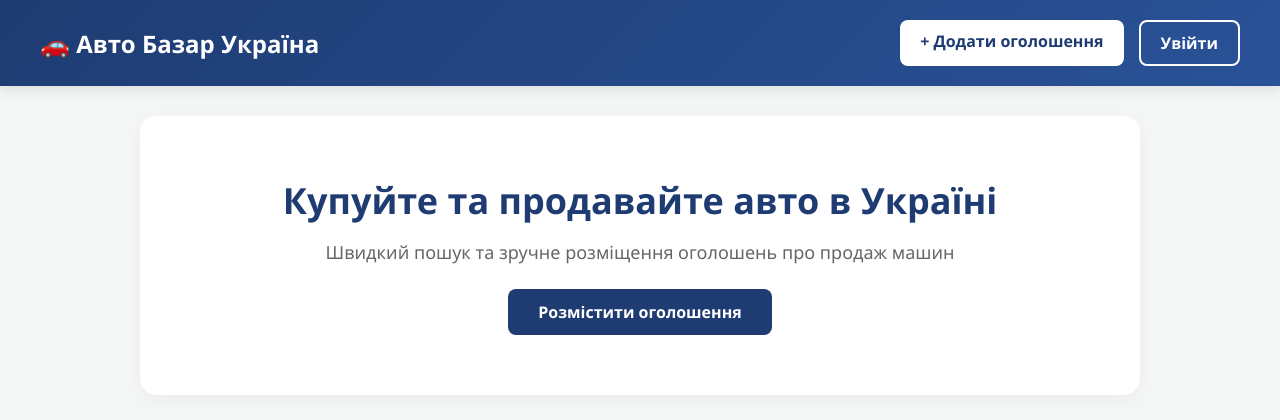
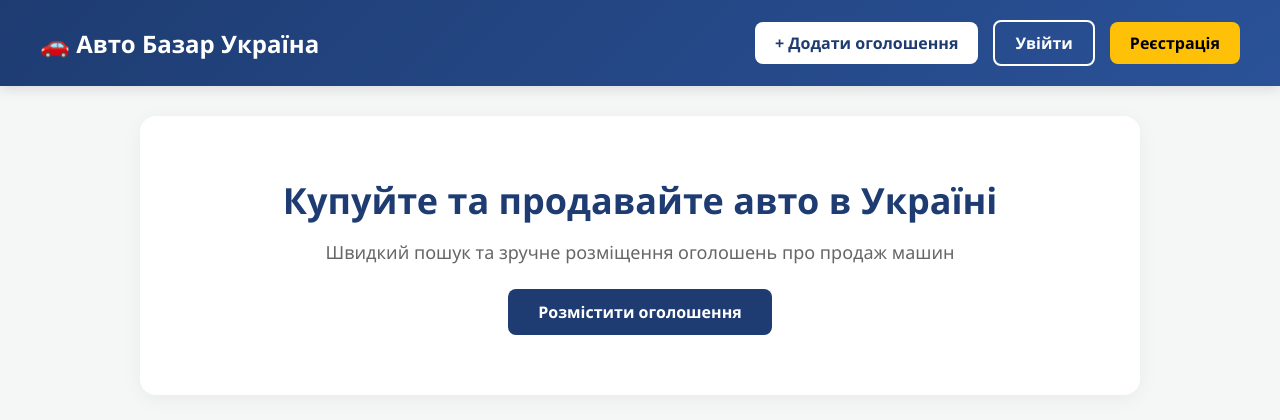
Before and after one commit to amogussigma2001-dev/autobazar, a Flask app: template templates/index.html in a window 1280 px wide. Shown: the top 420 px of the page. Run offline with Flask 3, Linux system fonts and the light colour scheme; the template is opened without the code that fills it, so the values that code supplies are empty.

Commit message:
Update index.html

```diff
--- a/templates/index.html
+++ b/templates/index.html
@@ -8,12 +8,13 @@
         body { background-color: #f4f7f6; color: #333; }
         header { background: linear-gradient(135deg, #1e3c72, #2a5298); color: white; padding: 20px 40px; display: flex; justify-content: space-between; align-items: center; box-shadow: 0 4px 12px rgba(0,0,0,0.1); }
         .logo { font-size: 24px; font-weight: bold; text-decoration: none; color: white; display: flex; align-items: center; gap: 10px; }
-        .nav-buttons { display: flex; gap: 15px; }
+        .nav-buttons { display: flex; gap: 15px; align-items: center; }
         .btn { padding: 10px 20px; border-radius: 8px; text-decoration: none; font-weight: 600; transition: 0.3s; cursor: pointer; border: none; display: inline-block; }
         .btn-light { background: white; color: #1e3c72; }
         .btn-light:hover { background: #f0f0f0; }
         .btn-outline { background: transparent; border: 2px solid white; color: white; }
         .btn-outline:hover { background: white; color: #1e3c72; }
+        .user-greeting { color: white; font-weight: 600; }
 
         .hero { text-align: center; padding: 60px 20px; background: white; margin: 30px auto; max-width: 1000px; border-radius: 16px; box-shadow: 0 4px 20px rgba(0,0,0,0.05); }
         .hero h1 { font-size: 36px; color: #1e3c72; margin-bottom: 15px; }
@@ -41,7 +42,13 @@
         <a href="/" class="logo">🚗 Авто Базар Україна</a>
         <div class="nav-buttons">
             <a href="/add" class="btn btn-light">+ Додати оголошення</a>
-            <a href="#" class="btn btn-outline">Увійти</a>
+            {% if user %}
+                <span class="user-greeting">👤 {{ user }}</span>
+                <a href="/logout" class="btn btn-outline">Вийти</a>
+            {% else %}
+                <a href="/login" class="btn btn-outline">Увійти</a>
+                <a href="/register" class="btn btn-light" style="background: #ffc107; color: #000;">Реєстрація</a>
+            {% endif %}
         </div>
     </header>
 
@@ -68,6 +75,9 @@
                         <div class="card-price">{{ item.price_uah }} грн</div>
                         <div class="card-info">📍 Місто: {{ item.city or 'Не вказано' }}</div>
                         <div class="card-info">📅 Рік: {{ item.year or '—' }} • ⚙️ Пробіг: {{ item.mileage or '—' }} км</div>
+                        {% if item.author %}
+                            <div class="card-info" style="margin-top: 10px; color: #1e3c72; font-weight: 600;">👤 Продавець: {{ item.author }}</div>
+                        {% endif %}
                     </div>
                 </div>
                 {% endfor %}
```
